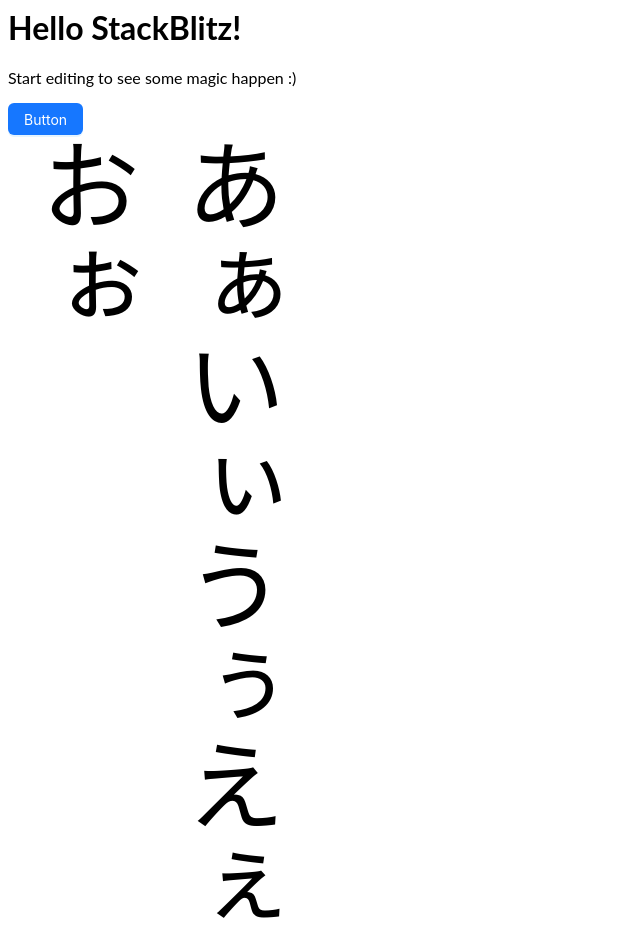
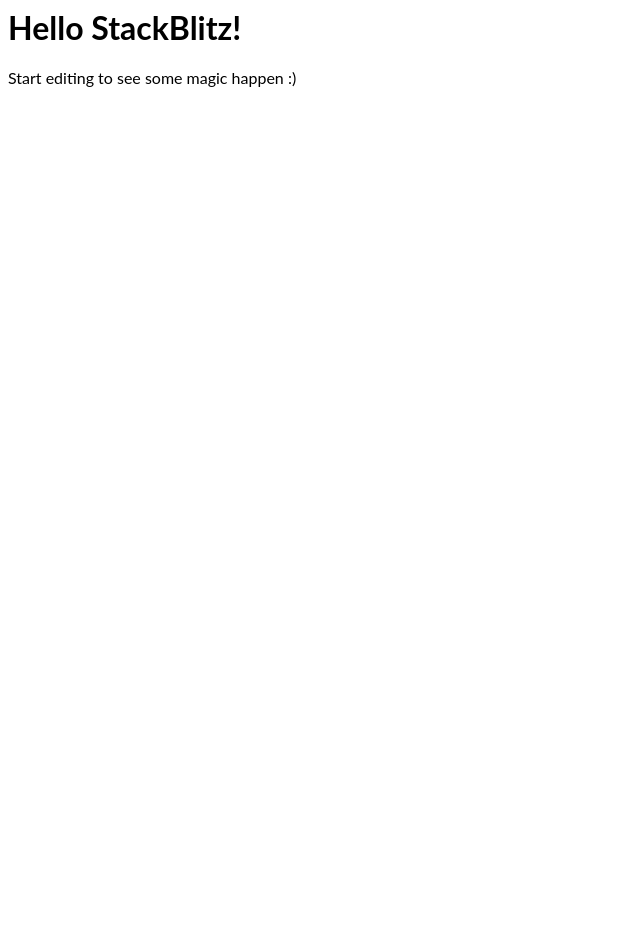
Before and after one commit to caizhanfei/dongyuzhinan, a React (Create React App) app: page / in a window 1280 px wide. Shown: the whole page, without its empty margins (0-640 px from the left). After the commit the page ends 800 px from the top, so only its background shows below. Built offline with nearby package versions, Linux system fonts and the light colour scheme.

Commit message:
1 file modified

```diff
--- a/App.tsx
+++ b/App.tsx
@@ -1,6 +1,5 @@
 import * as React from 'react';
 import './style.css';
-import { Button } from 'antd';
 import Column from './Column';
 
 export default function App() {
@@ -8,8 +7,7 @@ export default function App() {
     <div>
       <h1>Hello StackBlitz!</h1>
       <p>Start editing to see some magic happen :)</p>
-      <Button type="primary">Button</Button>
-      <Column>あぁいぃうぅえぇおぉ</Column>
+      <Column></Column>
     </div>
   );
 }
```
